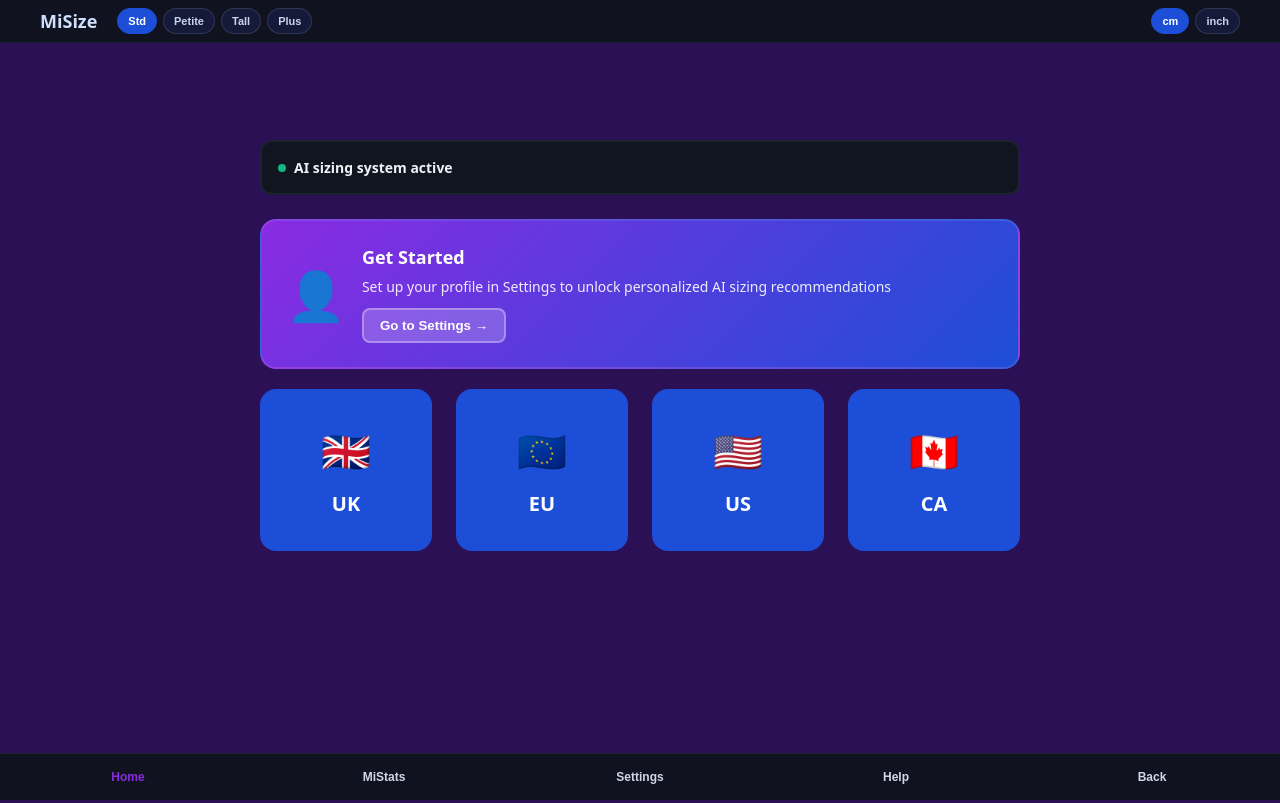
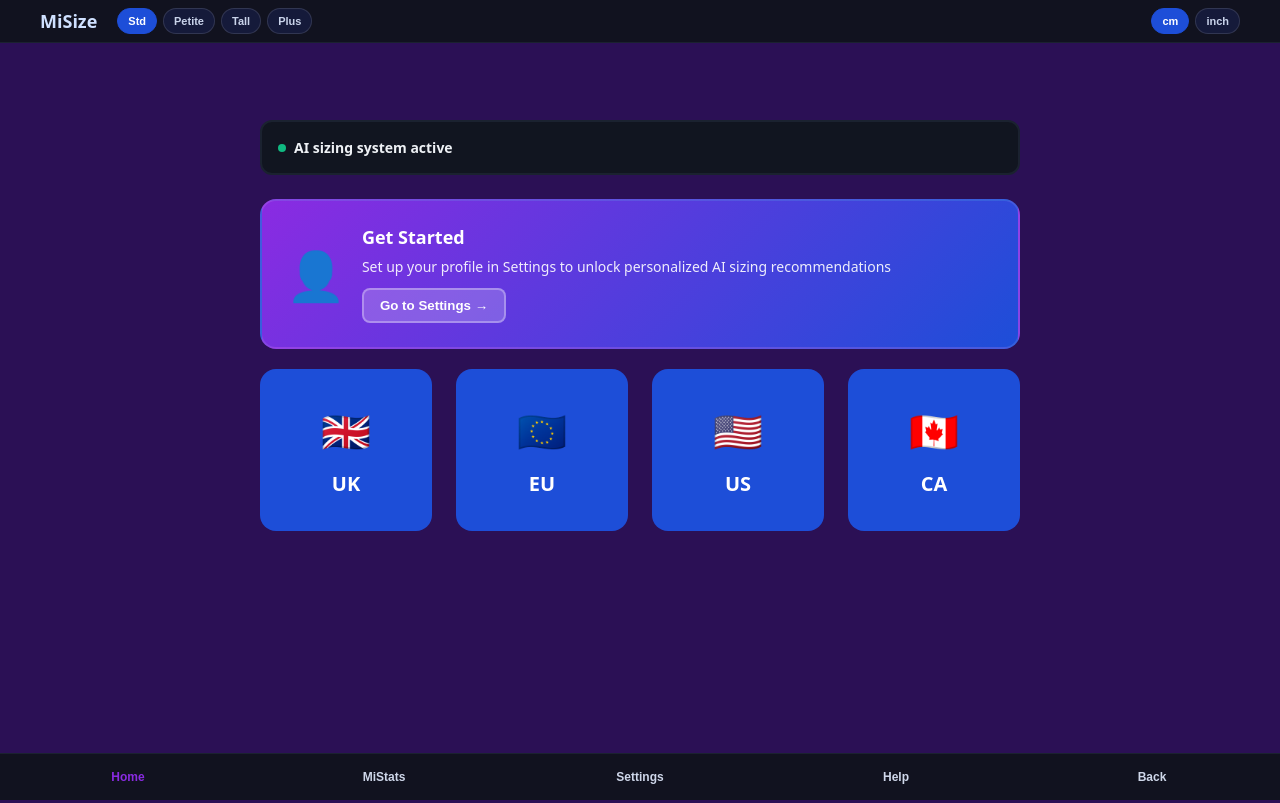
Before and after one commit to emma17morris-art/MiSize-Tall, a plain HTML site: page index.html in a window 1280 px wide. Shown: the top 803 px of the page. Drawn offline with Linux system fonts and the light colour scheme.

Commit message:
Update index.html

```diff
--- a/index.html
+++ b/index.html
@@ -915,7 +915,7 @@
 
 <!-- Home Screen -->
 <div id="home" class="screen">
-  <div style="padding: 60px 20px 80px; max-width: 800px; margin: 0 auto;">
+  <div style="padding: 40px 20px 80px; max-width: 800px; margin: 0 auto;">
 
     <div class="system-status">
       <div class="status-indicator">
```
